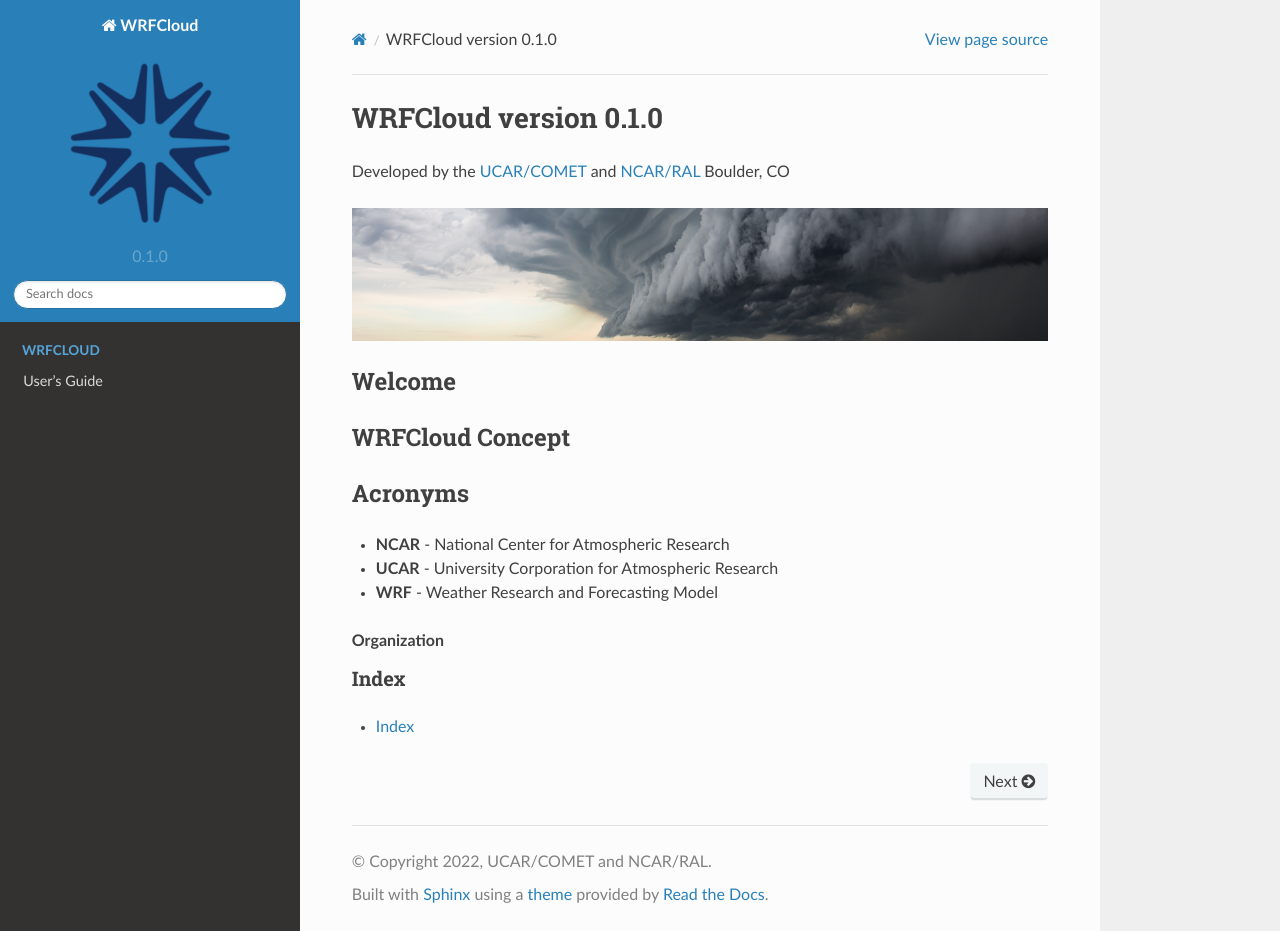
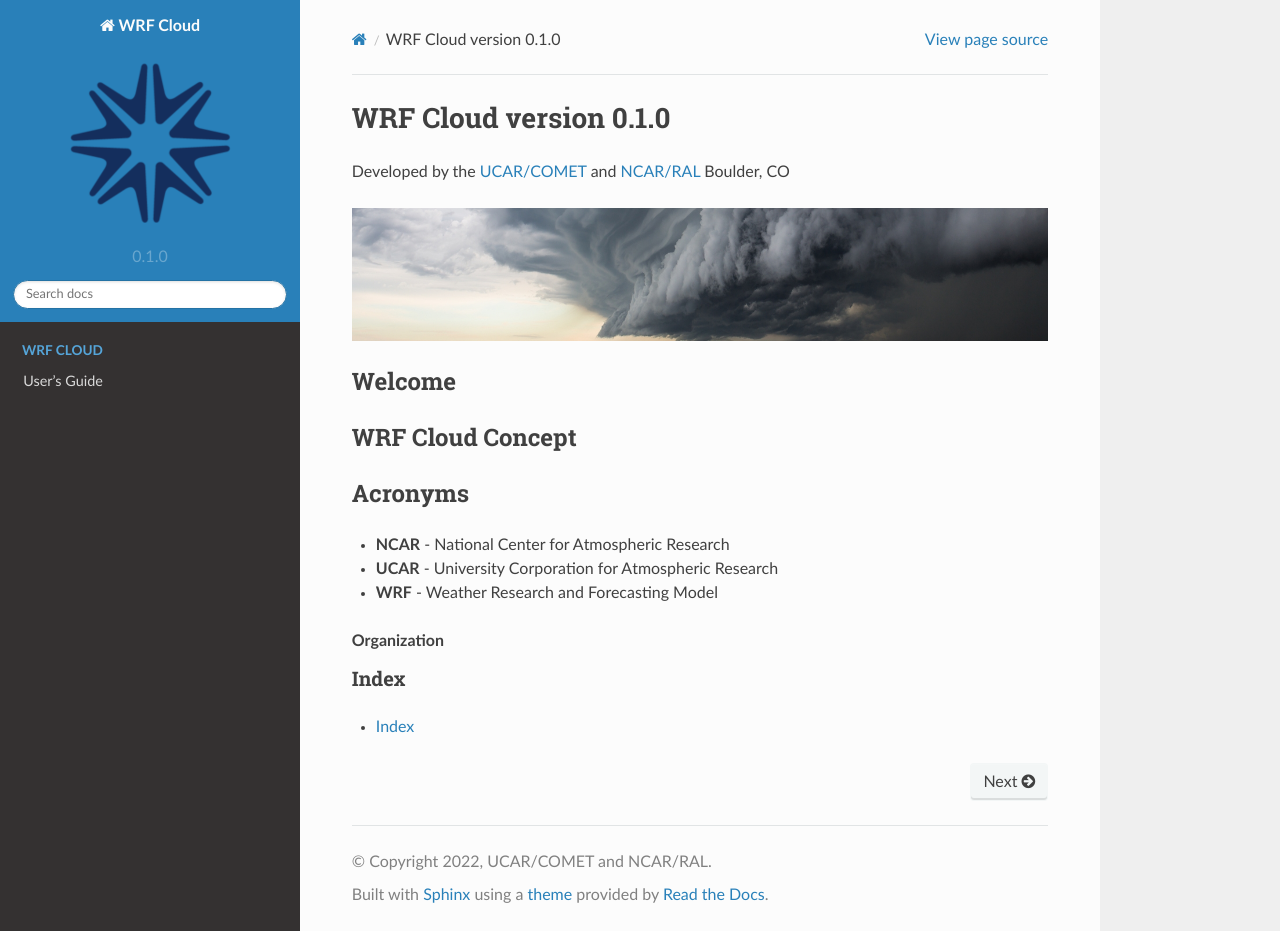
Before and after one commit to NCAR/wrfcloud, a Sphinx documentation site: the page built from docs/index.rst, in a window 1280 px wide and 931 px high. Built offline with Sphinx 7.4.7 and the Read the Docs theme 2.0.0, drawn with Linux system fonts in a browser that asks for light colours; comment, search, counter and statistics services are not loaded.

Commit message:
Per #1, insert a space into WRF Cloud.

```diff
--- a/docs/conf.py
+++ b/docs/conf.py
@@ -17,7 +17,7 @@
 
 # -- Project information -----------------------------------------------------
 
-project = 'WRFCloud'
+project = 'WRF Cloud'
 author = 'UCAR/COMET and NCAR/RAL'
 author_list = 'Wolff, J., K. Fossell, D. Hahn, M. Harrold, M. Kavlich, J. Halley Gotway, P. Kucera'
 version = '0.1.0'
@@ -81,7 +81,7 @@
 latex_documents = [
     (latex_master_doc,
      'users_guide.tex',
-     'WRFCloud User\'s Guide',
+     'WRF Cloud User\'s Guide',
      ' ',
      'manual')
 ]
--- a/docs/index.rst
+++ b/docs/index.rst
@@ -1,16 +1,16 @@
-==========================
-WRFCloud version |version|
-==========================
+===========================
+WRF Cloud version |version|
+===========================
 Developed by the `UCAR/COMET <https://www.comet.ucar.edu/>`_ and `NCAR/RAL <https://ral.ucar.edu/>`_
 Boulder, CO
 
-.. image:: _static/WRFCloud_banner_photo_web.jpeg
+.. image:: _static/wrfcloud_banner_photo_web.jpeg
 
 Welcome
 -------
 
-WRFCloud Concept
-----------------
+WRF Cloud Concept
+-----------------
 
 Acronyms
 --------
@@ -23,7 +23,7 @@
 
 .. toctree::
    :hidden:
-   :caption: WRFCloud
+   :caption: WRF Cloud
 
    Users_Guide/index
 
```
Also changed, not shown: docs/_static/wrfcloud_banner_photo_web.jpeg (renamed from docs/_static/WRFCloud_banner_photo_web.jpeg).
